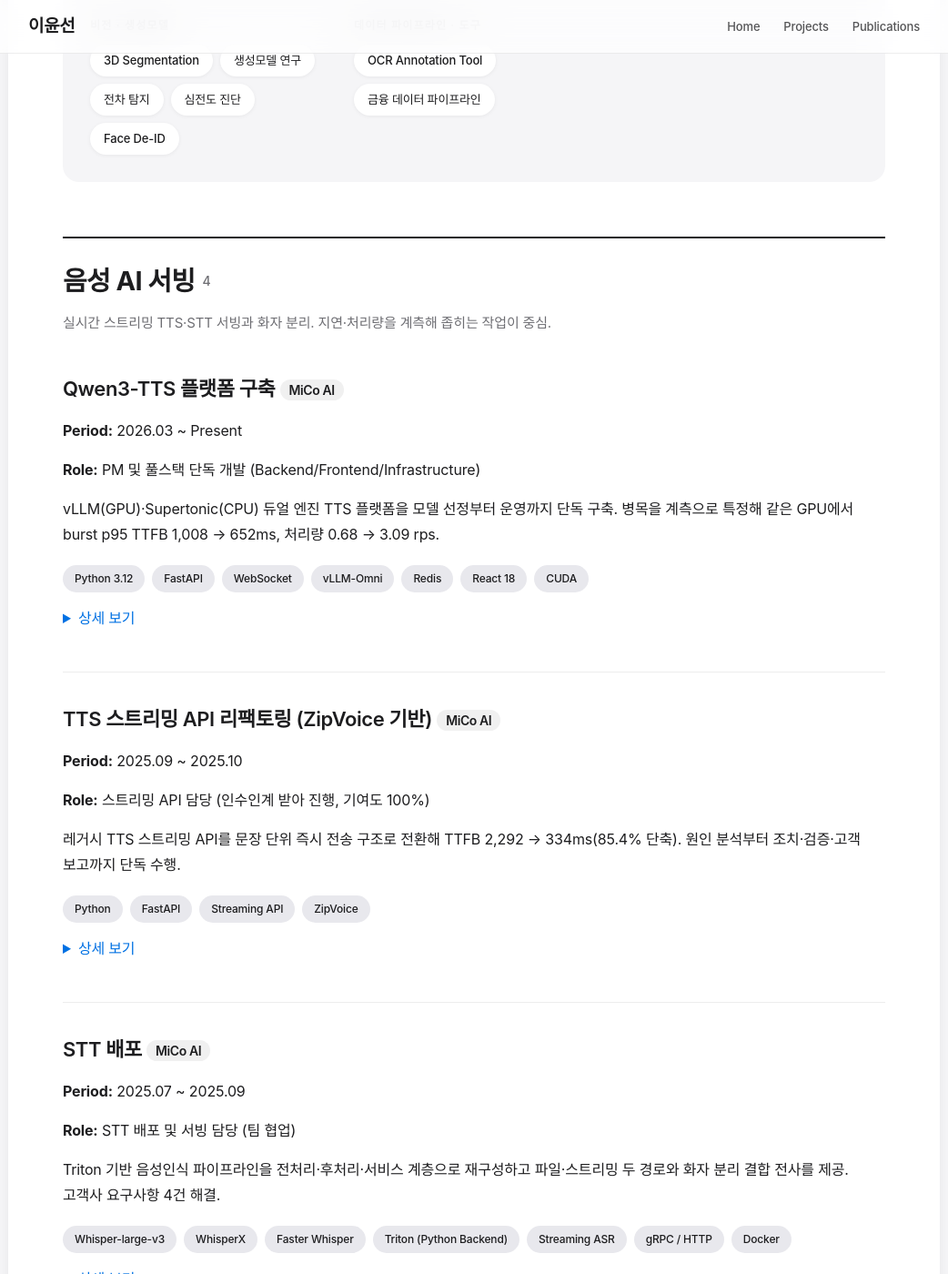
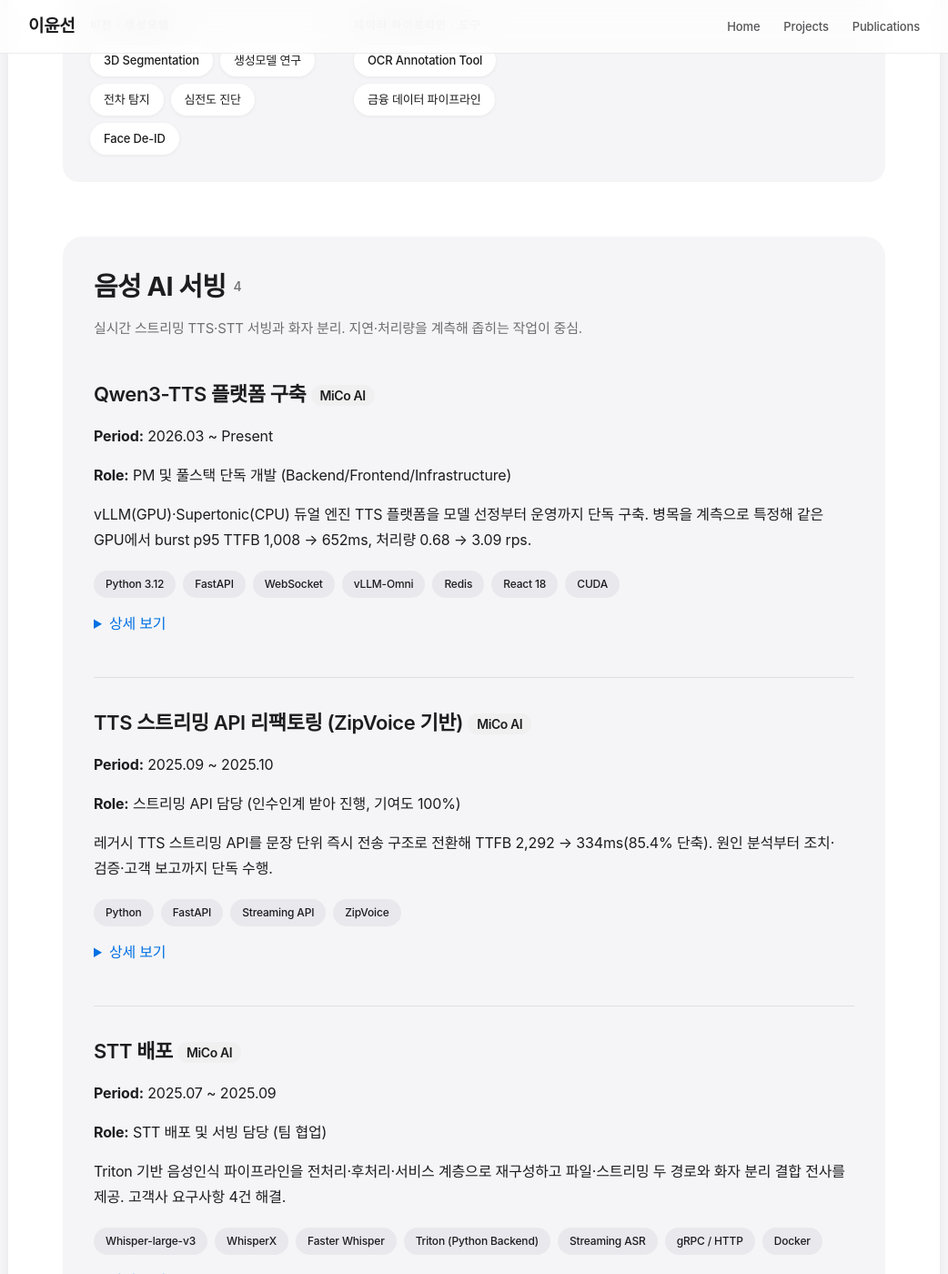
Before and after one commit to ckc5800/ckc5800.github.io, a Jekyll site: the page built from projects.html, in a window 1280 px wide and 1400 px high, scrolled down 445 px. Shown: the whole window at 91% size, without its empty margins (119-1161 px from the left). Built offline with Jekyll 4.4.1, drawn with Linux system fonts in a browser that asks for light colours; some web fonts are replaced.

Commit message:
task 그룹을 패널로 묶음 — 그룹 경계를 선 대신 박스로
- section.group 패널(옅은 회색·라운드 22px)로 그룹별 프로젝트를 감쌈
- 그룹 제목의 2px 상단선 제거(패널이 경계 역할), 패널 간 여백 40px
- 프로젝트 래퍼 인라인 스타일 → .project 클래스, 그룹 마지막 카드 여백 제거
- 구조도 SVG 는 투명 배경이라 패널 위에서 흰 바탕 유지
- 좁은 화면에서 패널 여백 축소

```diff
--- a/assets/style.css
+++ b/assets/style.css
@@ -285,17 +285,26 @@ h2[id] {
 
 /* ===== 프로젝트 그룹 (task 단위) ===== */
 /* 페이지 제목(40px) > 그룹 제목(29px) > 프로젝트 제목(22px) 3단 위계 */
+.group {
+    background-color: var(--bg);
+    border-radius: 22px;
+    padding: 32px 34px 34px;
+    margin-bottom: 40px;
+}
+
 .group-title {
     font-size: 29px;
     font-weight: 700;
     letter-spacing: -0.6px;
-    margin: 96px 0 0;
-    padding-top: 24px;
-    border-top: 2px solid var(--text);
+    margin: 0;
 }
 
-.toc + .group-title {
-    margin-top: 52px;
+.project {
+    margin-bottom: 46px;
+}
+
+.group > .project:last-child {
+    margin-bottom: 0;
 }
 
 .group-count {
@@ -312,11 +321,22 @@ h2[id] {
     margin: 10px 0 42px;
 }
 
-/* 그룹 안에서 프로젝트끼리는 훨씬 옅은 선으로만 구분 */
+/* 그룹 안에서 프로젝트끼리는 옅은 선으로만 구분 (묶음은 패널이 담당) */
 .rule-sub {
     border: none;
-    border-top: 1px solid rgba(0, 0, 0, 0.07);
-    margin: 34px 0;
+    border-top: 1px solid rgba(0, 0, 0, 0.09);
+    margin: 32px 0;
+}
+
+@media (max-width: 768px) {
+    .group {
+        padding: 24px 20px 26px;
+        border-radius: 18px;
+    }
+
+    .group-title {
+        font-size: 24px;
+    }
 }
 
 /* ===== 좌측 고정 목차 (여백이 충분한 화면에서만 노출) ===== */
--- a/projects.html
+++ b/projects.html
@@ -87,9 +87,10 @@ title: Projects
     </div>
 </div>
 
+<section class="group">
 <h2 class="group-title" id="g-voice">음성 AI 서빙<span class="group-count">4</span></h2>
 <p class="group-desc">실시간 스트리밍 TTS·STT 서빙과 화자 분리. 지연·처리량을 계측해 좁히는 작업이 중심.</p>
-<div style="margin-bottom: 46px;">
+<div class="project">
     <h3 id="tts">Qwen3-TTS 플랫폼 구축 <span style="font-size: 14px; background: #f0f0f0; padding: 3px 10px; border-radius: 12px; vertical-align: middle;">MiCo AI</span></h3>
     <p><strong>Period:</strong> 2026.03 ~ Present</p>
     <p><strong>Role:</strong> PM 및 풀스택 단독 개발 (Backend/Frontend/Infrastructure)</p>
@@ -111,12 +112,12 @@ title: Projects
 
     <h4 style="margin-top: 20px; color: #555;">시스템 구조</h4>
     <div style="overflow-x: auto; margin: 20px 0;">
-        <img src="/assets/images/tts-physical-architecture.svg" alt="Qwen3-TTS 물리 구조도 — 클라이언트/SDK에서 tts-api를 거쳐 vLLM(GPU)과 Supertonic(CPU) 엔진으로 분기하는 컨테이너 구성" style="width: 100%; min-width: 760px; border-radius: 8px; border: 1px solid #ddd;">
+        <img src="/assets/images/tts-physical-architecture.svg" alt="Qwen3-TTS 물리 구조도 — 클라이언트/SDK에서 tts-api를 거쳐 vLLM(GPU)과 Supertonic(CPU) 엔진으로 분기하는 컨테이너 구성" style="background: #ffffff; width: 100%; min-width: 760px; border-radius: 8px; border: 1px solid #ddd;">
     </div>
     <p style="font-size: 13px; color: #888;">물리 구조 — 컨테이너 단위 배치. 실선은 현재 기동 중인 경로, 점선은 에디션에 따라 선택 기동되는 경로(nginx·PostgreSQL은 Ed4 전용, vllm-b는 GPU 증설 시 부하분산용).</p>
 
     <div style="overflow-x: auto; margin: 20px 0;">
-        <img src="/assets/images/tts-logical-architecture.svg" alt="Qwen3-TTS 논리 구조도 — 라우터에서 텍스트 파이프라인, 합성 서비스, 엔진 레지스트리, 엔진 어댑터를 거쳐 두 백엔드로 내려가는 계층" style="width: 100%; max-width: 900px; min-width: 620px; border-radius: 8px; border: 1px solid #ddd;">
+        <img src="/assets/images/tts-logical-architecture.svg" alt="Qwen3-TTS 논리 구조도 — 라우터에서 텍스트 파이프라인, 합성 서비스, 엔진 레지스트리, 엔진 어댑터를 거쳐 두 백엔드로 내려가는 계층" style="background: #ffffff; width: 100%; max-width: 900px; min-width: 620px; border-radius: 8px; border: 1px solid #ddd;">
     </div>
     <p style="font-size: 13px; color: #888;">논리 구조 — 요청이 내려가는 계층. 텍스트 파이프라인(정규화·ITN·발음교정·문장분할)과 엔진 선택(voice_id 접두사 기반 라우팅)을 분리해, 엔진을 추가해도 상위 계층이 바뀌지 않도록 구성.</p>
 
@@ -176,7 +177,7 @@ title: Projects
 
 <hr class="rule-sub">
 
-<div style="margin-bottom: 46px;">
+<div class="project">
     <h3 id="tts-api">TTS 스트리밍 API 리팩토링 (ZipVoice 기반) <span style="font-size: 14px; background: #f0f0f0; padding: 3px 10px; border-radius: 12px; vertical-align: middle;">MiCo AI</span></h3>
     <p><strong>Period:</strong> 2025.09 ~ 2025.10</p>
     <p><strong>Role:</strong> 스트리밍 API 담당 (인수인계 받아 진행, 기여도 100%)</p>
@@ -211,7 +212,7 @@ title: Projects
 
 <hr class="rule-sub">
 
-<div style="margin-bottom: 46px;">
+<div class="project">
     <h3 id="stt">STT 배포 <span style="font-size: 14px; background: #f0f0f0; padding: 3px 10px; border-radius: 12px; vertical-align: middle;">MiCo AI</span></h3>
     <p><strong>Period:</strong> 2025.07 ~ 2025.09</p>
     <p><strong>Role:</strong> STT 배포 및 서빙 담당 (팀 협업)</p>
@@ -251,7 +252,7 @@ title: Projects
 
 <hr class="rule-sub">
 
-<div style="margin-bottom: 46px;">
+<div class="project">
     <h3 id="diarization">Speaker Diarization with Pyannote <span style="font-size: 14px; background: #f0f0f0; padding: 3px 10px; border-radius: 12px; vertical-align: middle;">MiCo AI</span></h3>
     <p><strong>Period:</strong> 2025.04 ~ 2025.07</p>
     <p><strong>Role:</strong> 화자 분할 모델 파인튜닝 및 STT 통합</p>
@@ -281,10 +282,12 @@ title: Projects
         </div>
     </details>
 </div>
+</section>
 
+<section class="group">
 <h2 class="group-title" id="g-llm">LLM · 검색 시스템<span class="group-count">5</span></h2>
 <p class="group-desc">RAG·에이전트·멀티모달 검색. 지표를 먼저 검증하고 실패를 층으로 분해하는 평가 방법론이 공통 축.</p>
-<div style="margin-bottom: 46px;">
+<div class="project">
     <h3 id="visual">한국어 멀티모달 상품 검색 (visual-search) <span style="font-size: 14px; background: #f0f0f0; padding: 3px 10px; border-radius: 12px; vertical-align: middle;">개인 프로젝트</span></h3>
     <p><strong>Period:</strong> 2026.08</p>
     <p><strong>Role:</strong> 커머스 비주얼 검색 E2E 구축 — 임베딩 인덱스·평가셋·하이브리드 검색·웹 데모</p>
@@ -330,7 +333,7 @@ title: Projects
 
 <hr class="rule-sub">
 
-<div style="margin-bottom: 46px;">
+<div class="project">
     <h3 id="rag">LangGraph 기반 Corrective-RAG Agent <span style="font-size: 14px; background: #f0f0f0; padding: 3px 10px; border-radius: 12px; vertical-align: middle;">개인 프로젝트</span></h3>
     <p><strong>Period:</strong> 2026.07</p>
     <p><strong>Role:</strong> LLM Agent 시스템 학습 목적의 개인 구축 프로젝트</p>
@@ -391,7 +394,7 @@ title: Projects
 
 <hr class="rule-sub">
 
-<div style="margin-bottom: 46px;">
+<div class="project">
     <h3 id="pdm">예지보전 Agent (pdm-agent) <span style="font-size: 14px; background: #f0f0f0; padding: 3px 10px; border-radius: 12px; vertical-align: middle;">개인 프로젝트</span></h3>
     <p><strong>Period:</strong> 2026.07</p>
     <p><strong>Role:</strong> 센서 이상 탐지 + LLM 진단 파이프라인 설계·구현</p>
@@ -437,7 +440,7 @@ title: Projects
 
 <hr class="rule-sub">
 
-<div style="margin-bottom: 46px;">
+<div class="project">
     <h3 id="mcp">Portfolio MCP Server <span style="font-size: 14px; background: #f0f0f0; padding: 3px 10px; border-radius: 12px; vertical-align: middle;">개인 프로젝트</span></h3>
     <p><strong>Period:</strong> 2026.07</p>
     <p><strong>Role:</strong> MCP(Model Context Protocol) 서버 설계 및 구현</p>
@@ -482,7 +485,7 @@ title: Projects
 
 <hr class="rule-sub">
 
-<div style="margin-bottom: 46px;">
+<div class="project">
     <h3 id="nlp">NLP Text Summarization System <span style="font-size: 14px; background: #f0f0f0; padding: 3px 10px; border-radius: 12px; vertical-align: middle;">인피닉</span></h3>
     <p><strong>Period:</strong> 2024.01 ~ 2024.07</p>
     <p><strong>Role:</strong> 사내 지식 관리 및 요약 시스템 개발</p>
@@ -515,10 +518,12 @@ title: Projects
         </div>
     </details>
 </div>
+</section>
 
+<section class="group">
 <h2 class="group-title" id="g-mlops">MLOps · 성능 엔지니어링<span class="group-count">2</span></h2>
 <p class="group-desc">배포 자동화와 측정 도구. 병목의 위치를 수치로 증명하는 쪽에 무게.</p>
-<div style="margin-bottom: 46px;">
+<div class="project">
     <h3 id="k8s">Kubernetes-based AI Infrastructure <span style="font-size: 14px; background: #f0f0f0; padding: 3px 10px; border-radius: 12px; vertical-align: middle;">인피닉</span></h3>
     <p><strong>Period:</strong> 2024.03 ~ 2025.04</p>
     <p><strong>Role:</strong> 회사 최초 K8s 기반 AI 플랫폼 설계 및 구축</p>
@@ -564,7 +569,7 @@ title: Projects
 
 <hr class="rule-sub">
 
-<div style="margin-bottom: 46px;">
+<div class="project">
     <h3 id="llmbench">llm-bench <span style="font-size: 14px; background: #f0f0f0; padding: 3px 10px; border-radius: 12px; vertical-align: middle;">개인 프로젝트</span></h3>
     <p><strong>Period:</strong> 2026.07</p>
     <p><strong>Role:</strong> LLM 추론 벤치마크 CLI 설계·구현</p>
@@ -597,10 +602,12 @@ title: Projects
         </div>
     </details>
 </div>
+</section>
 
+<section class="group">
 <h2 class="group-title" id="g-vision">비전 · 생성모델<span class="group-count">5</span></h2>
 <p class="group-desc">센서 퓨전, 생성 모델, 탐지. 논문 7편·특허 2건이 나온 연구 기간의 작업.</p>
-<div style="margin-bottom: 46px;">
+<div class="project">
     <h3 id="seg3d">3D Semantic Segmentation Research <span style="font-size: 14px; background: #f0f0f0; padding: 3px 10px; border-radius: 12px; vertical-align: middle;">인피닉</span></h3>
     <p><strong>Period:</strong> 2022.08 ~ 2022.12</p>
     <p><strong>Role:</strong> 센서 퓨전 기반 자율주행 연구 및 모델 개발</p>
@@ -634,7 +641,7 @@ title: Projects
 
 <hr class="rule-sub">
 
-<div style="margin-bottom: 46px;">
+<div class="project">
     <h3 id="latent">Synthetic Data Generation with Latent Diffusion <span style="font-size: 14px; background: #f0f0f0; padding: 3px 10px; border-radius: 12px; vertical-align: middle;">인피닉</span></h3>
     <p><strong>Period:</strong> 2023.01 ~ 2023.12</p>
     <p><strong>Role:</strong> 생성 모델을 활용한 국방 데이터 확보 연구 및 구현</p>
@@ -676,7 +683,7 @@ title: Projects
 
 <hr class="rule-sub">
 
-<div style="margin-bottom: 46px;">
+<div class="project">
     <h3 id="tank">Tank Object Detection Model <span style="font-size: 14px; background: #f0f0f0; padding: 3px 10px; border-radius: 12px; vertical-align: middle;">인피닉</span></h3>
     <p><strong>Period:</strong> 2023.01 ~ 2023.08</p>
     <p><strong>Role:</strong> 전차 탐지 모델 개발</p>
@@ -708,7 +715,7 @@ title: Projects
 
 <hr class="rule-sub">
 
-<div style="margin-bottom: 46px;">
+<div class="project">
     <h3 id="ecg">심전도 부정맥 진단 AI <span style="font-size: 14px; background: #f0f0f0; padding: 3px 10px; border-radius: 12px; vertical-align: middle;">대회 참가</span></h3>
     <p><strong>Period:</strong> 2021 (Heart Disease AI Datathon 2021)</p>
     <p><strong>Role:</strong> 심전도 부정맥 진단 트랙 참가 — 모델·전처리 개발</p>
@@ -739,7 +746,7 @@ title: Projects
 
 <hr class="rule-sub">
 
-<div style="margin-bottom: 46px;">
+<div class="project">
     <h3 id="deid">AI Face De-ID (얼굴 정보 자동 비식별화) <span style="font-size: 14px; background: #f0f0f0; padding: 3px 10px; border-radius: 12px; vertical-align: middle;">팀 프로젝트</span></h3>
     <p><strong>Period:</strong> 2021</p>
     <p><strong>Role:</strong> 4인 팀 프로젝트 (데이터 어드벤처 팀)</p>
@@ -766,10 +773,12 @@ title: Projects
         </div>
     </details>
 </div>
+</section>
 
+<section class="group">
 <h2 class="group-title" id="g-data">데이터 파이프라인 · 도구<span class="group-count">2</span></h2>
 <p class="group-desc">학습 데이터를 만들고 정제하는 쪽. 경력 초반의 풀스택·데이터 엔지니어링 경험.</p>
-<div style="margin-bottom: 46px;">
+<div class="project">
     <h3 id="ocr">OCR Dataset Annotation Tool <span style="font-size: 14px; background: #f0f0f0; padding: 3px 10px; border-radius: 12px; vertical-align: middle;">이든티앤에스</span></h3>
     <p><strong>Period:</strong> 2022.04 ~ 2022.08</p>
     <p><strong>Role:</strong> 독립 개발 (Full-Stack) - GUI 도구 설계 및 구현</p>
@@ -804,7 +813,7 @@ title: Projects
 
 <hr class="rule-sub">
 
-<div style="margin-bottom: 46px;">
+<div class="project">
     <h3 id="quhedge">Data Collection & Preprocessing <span style="font-size: 14px; background: #f0f0f0; padding: 3px 10px; border-radius: 12px; vertical-align: middle;">큐헷지</span></h3>
     <p><strong>Period:</strong> 2020.09 ~ 2021.09</p>
     <p><strong>Role:</strong> 인턴 - 데이터 수집 및 전처리 파이프라인 구축</p>
@@ -834,6 +843,7 @@ title: Projects
         </div>
     </details>
 </div>
+</section>
 
 <hr class="rule-sub">
 
```
